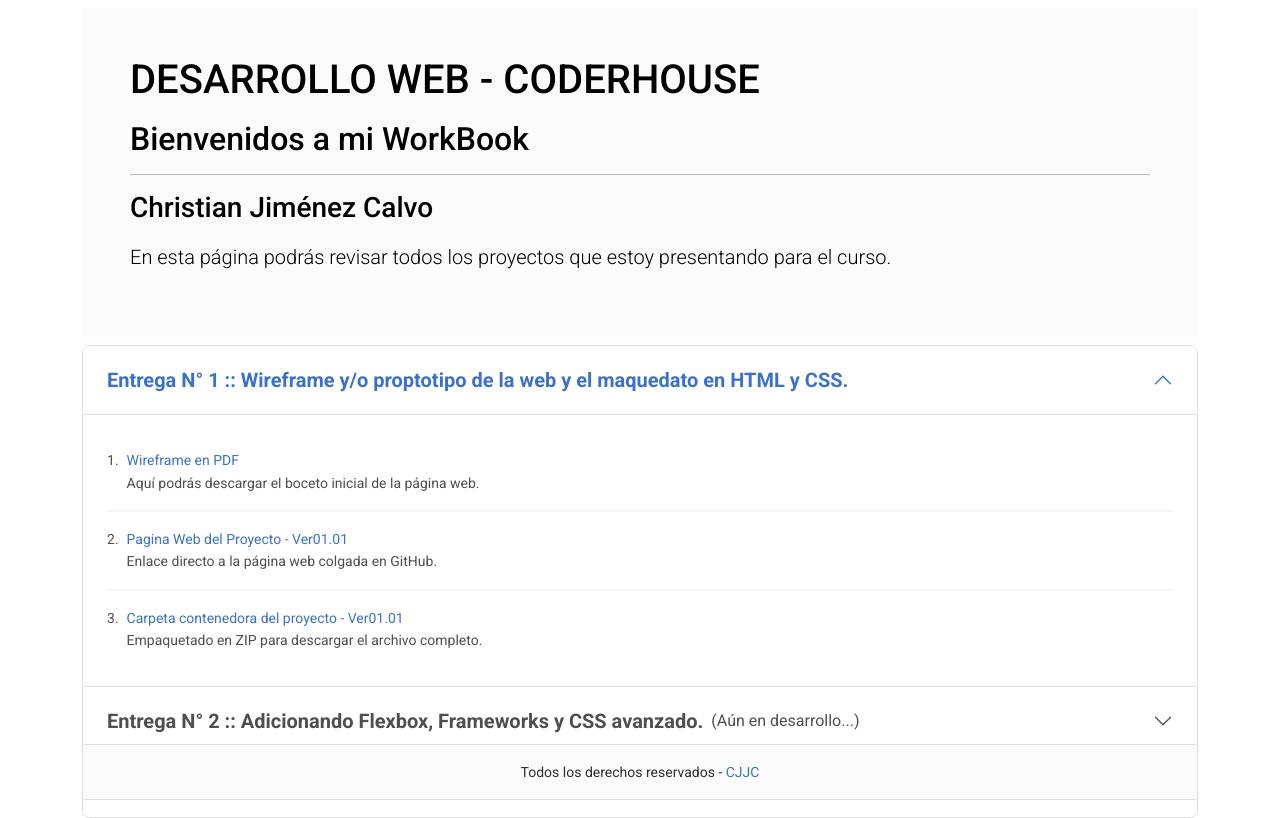
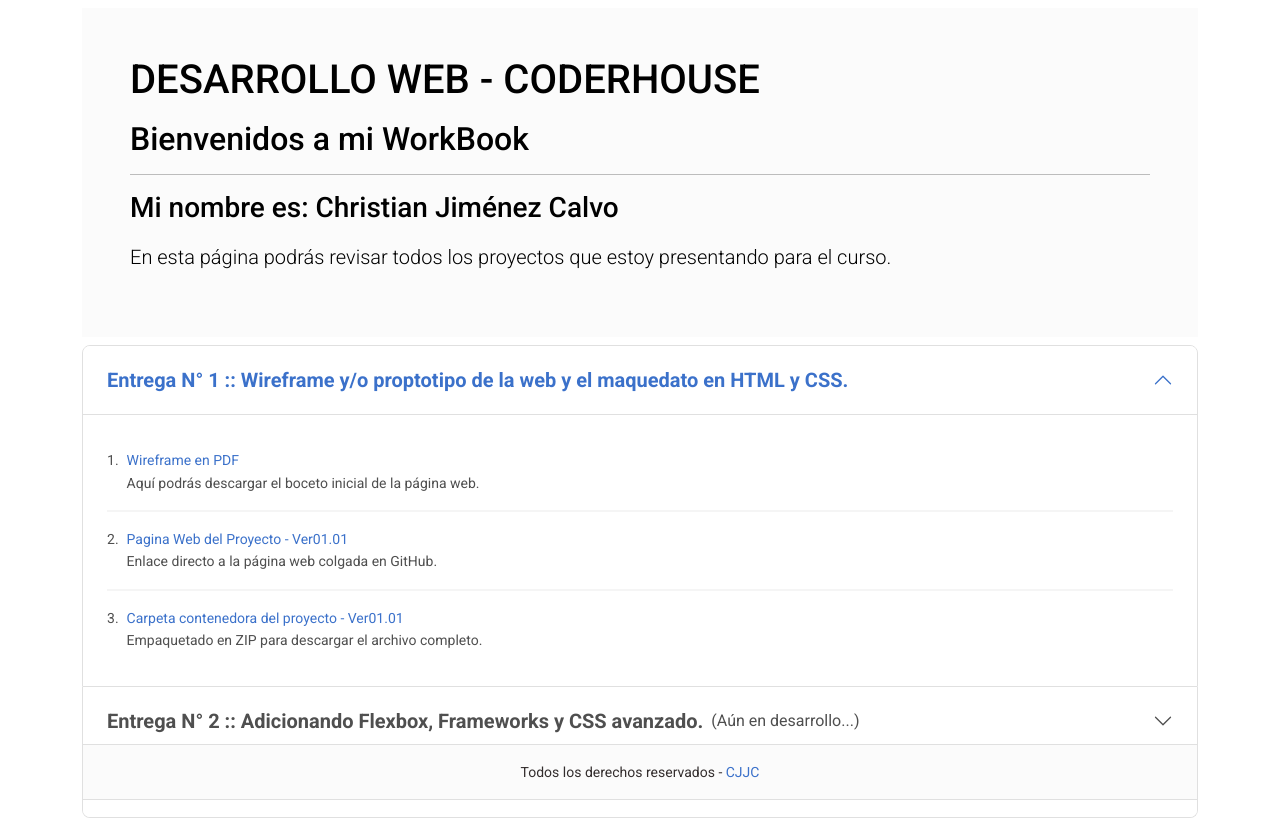
Before and after one commit to christianjjc/PortadaCJJC, a plain HTML site: page index.html in a window 1280 px wide. Drawn offline with nearby package versions, Linux system fonts and the light colour scheme.

Commit message:
Portada DW coderhouse - Entrega 01

```diff
--- a/index.html
+++ b/index.html
@@ -20,7 +20,7 @@
                 <div class="mb-3 h1">DESARROLLO WEB - CODERHOUSE</div>
                 <div class="mb-3 h2">Bienvenidos a mi WorkBook</div>
                 <hr>
-                <div class="mb-3 h3">Christian Jiménez Calvo</div>
+                <div class="mb-3 h3">Mi nombre es: Christian Jiménez Calvo</div>
                 <!-- <a class="btn btn-primary" href="" role="button">Call to action</a> -->
                 <div class="mb-3 lead">En esta página podrás revisar todos los proyectos que estoy presentando para el curso.</div>
             </div>
```
